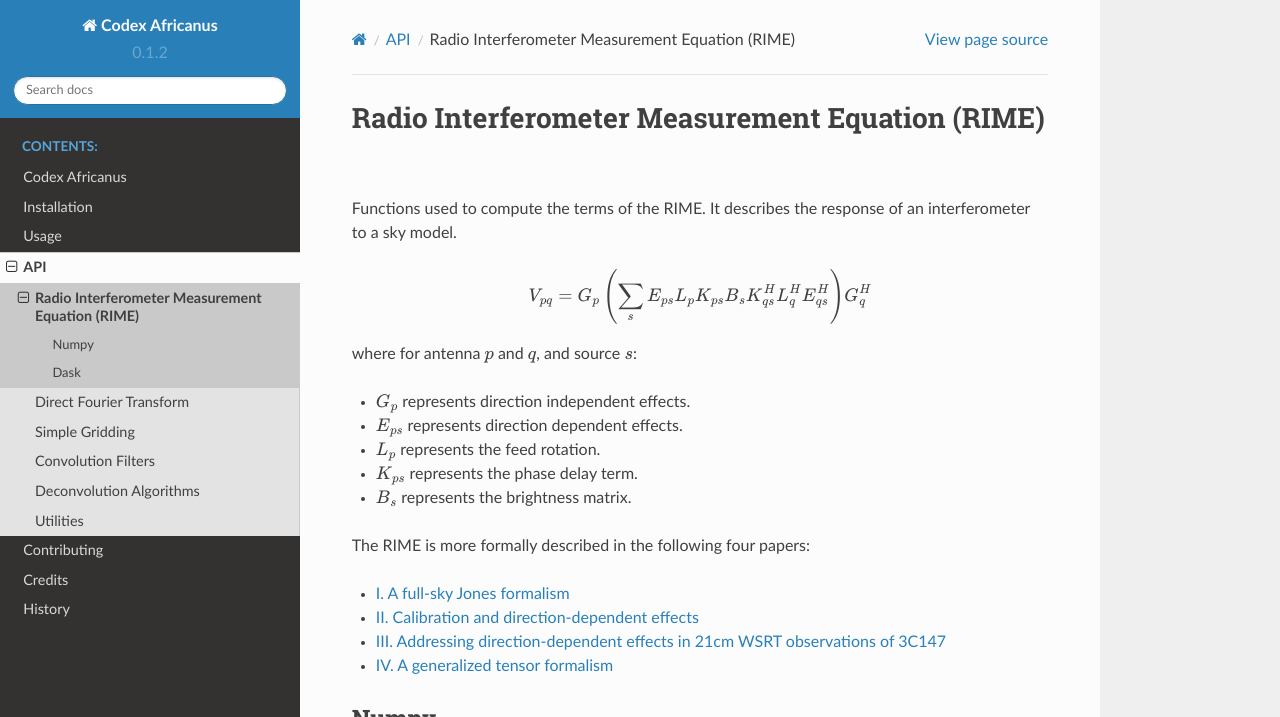
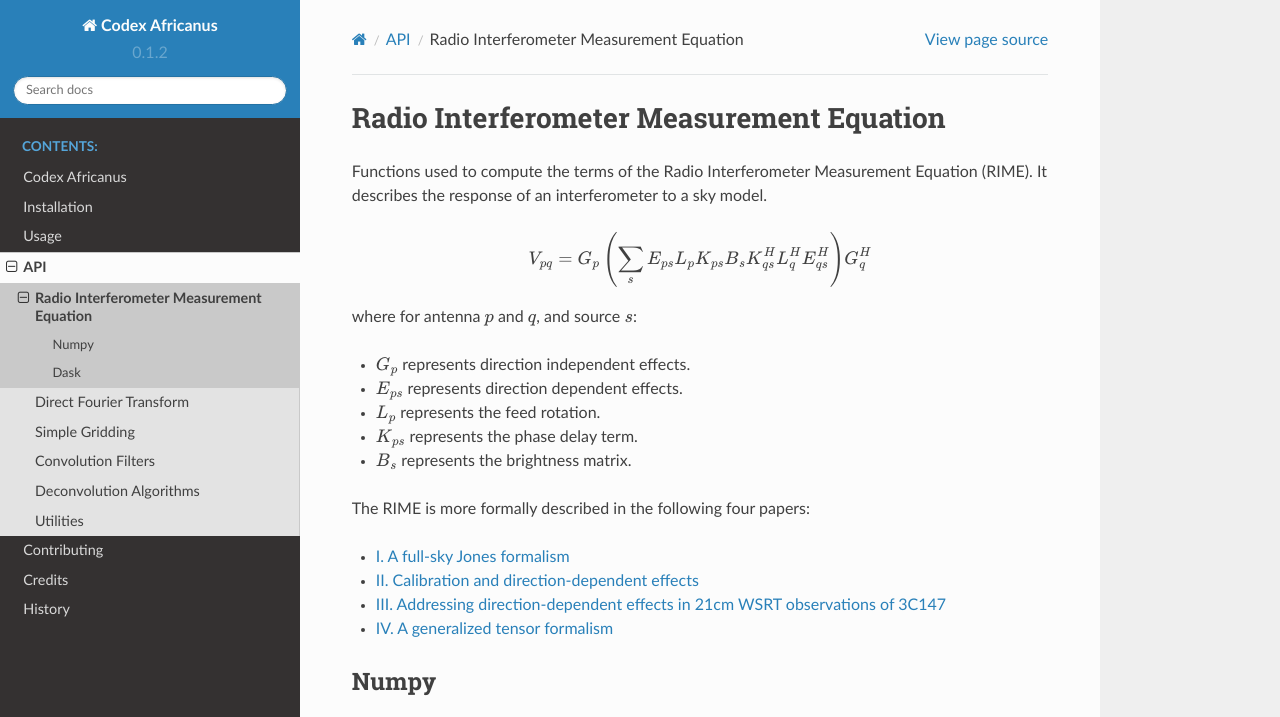
Before and after one commit to ratt-ru/codex-africanus, a Sphinx documentation site: the page built from docs/rime-api.rst, in a window 1280 px wide and 900 px high, cut to the strip 0-717 px from the top of the window. Built offline with Sphinx 7.4.7 and the Read the Docs theme 2.0.0, drawn with Linux system fonts in a browser that asks for light colours.

Commit message:
Remove RIME from doc header

```diff
--- a/docs/rime-api.rst
+++ b/docs/rime-api.rst
@@ -1,9 +1,10 @@
 .. _rime-api-anchor:
 
-Radio Interferometer Measurement Equation (RIME)
-------------------------------------------------
+Radio Interferometer Measurement Equation
+-----------------------------------------
 
-Functions used to compute the terms of the RIME.
+Functions used to compute the terms of the
+Radio Interferometer Measurement Equation (RIME).
 It describes the response of an interferometer to a sky model.
 
 .. math::
```
